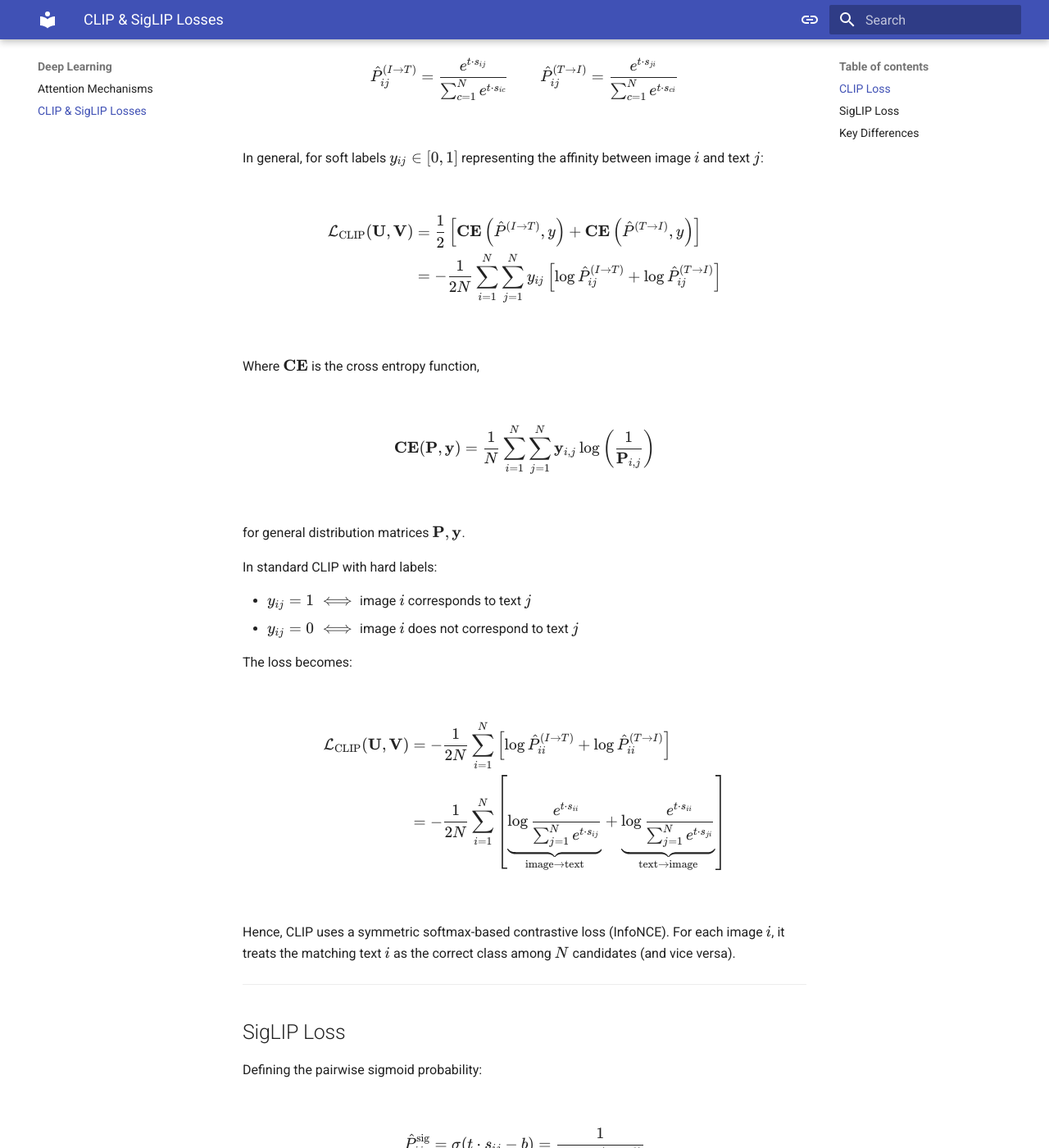
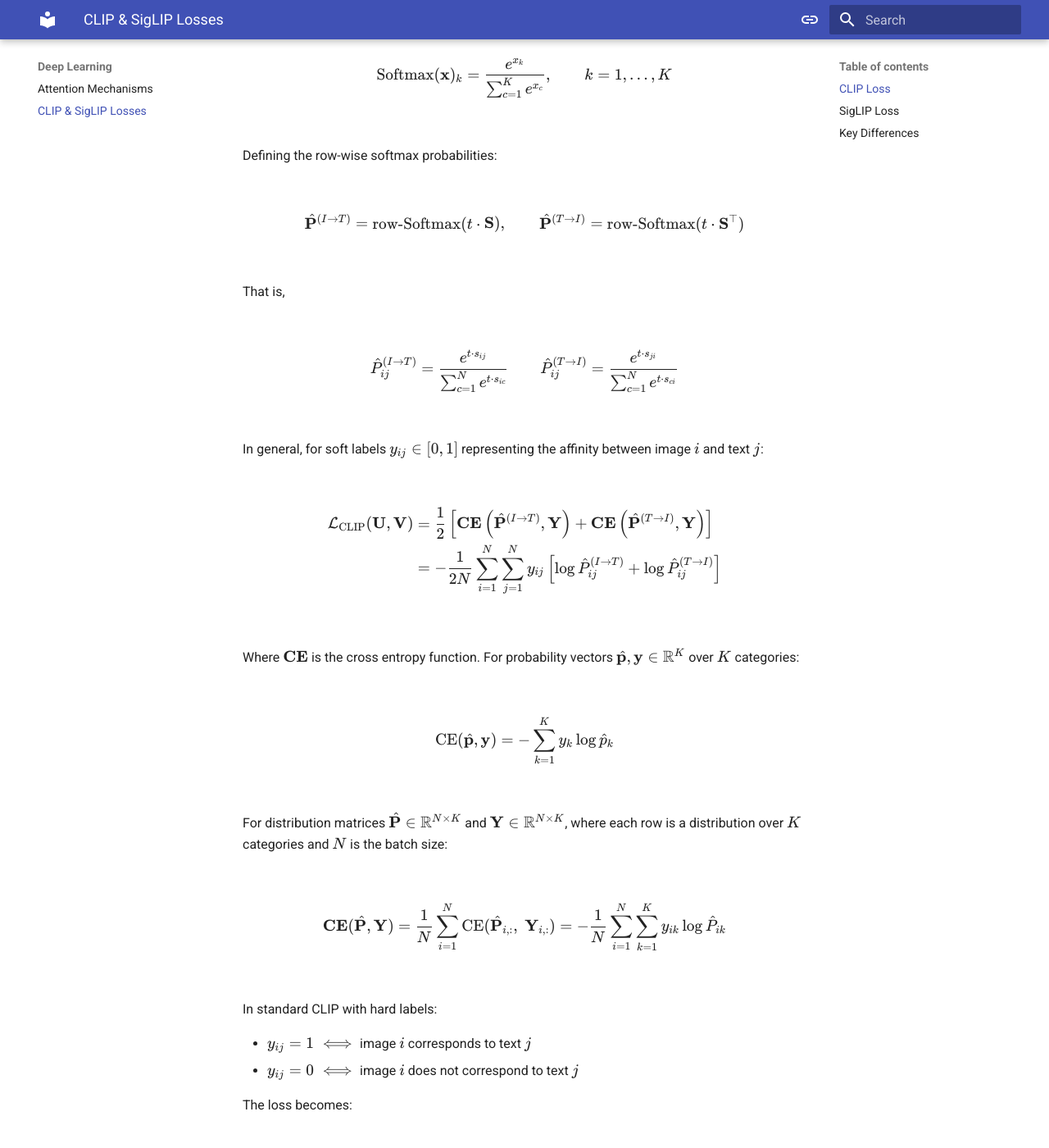
Before and after one commit to JakeRobertBaker/jakerobertbaker.github.io, an MkDocs documentation site: the page built from docs/deep_learning/clip_losses.md, in a window 1280 px wide and 1400 px high, scrolled down 466 px. Shown: the whole window at 82% size. Built offline with MkDocs 1.6.1 and Material for MkDocs 9.7.7, drawn with Linux system fonts in a browser that asks for light colours; some of the changed text lies outside the part shown.

Commit message:
consistent loss clip

```diff
--- a/docs/deep_learning/clip_losses.md
+++ b/docs/deep_learning/clip_losses.md
@@ -11,9 +11,21 @@
 
 ## CLIP Loss
 
+For a vector $\mathbf{x} \in \mathbb{R}^K$, the softmax function is defined as:
+
+$$
+\text{Softmax}(\mathbf{x})_k = \frac{e^{x_k}}{\sum_{c=1}^{K} e^{x_c}}, \qquad k = 1, \ldots, K
+$$
+
 Defining the row-wise softmax probabilities:
 
-<!-- keep this section essentially as is, have one more equals step before the fraction defining it equals to rowise Softmax(P) where above this line you quickly define Softmax(x) -->
+$$
+\hat{\mathbf{P}}^{(I \to T)} = \text{row-Softmax}(t \cdot \mathbf{S}),
+\qquad
+\hat{\mathbf{P}}^{(T \to I)} = \text{row-Softmax}(t \cdot \mathbf{S}^\top)
+$$
+
+That is,
 
 $$
 \hat{P}^{(I \to T)}_{ij} = \frac{e^{t \cdot s_{ij}}}{\sum_{c=1}^{N} e^{t \cdot s_{ic}}}
@@ -27,7 +39,7 @@
 \begin{align*}
 \mathcal{L}_{\text{CLIP}}(\mathbf{U}, \mathbf{V})
 &= \frac{1}{2}
-\left[ \mathbf{CE} \left( \hat{P}^{(I \to T)}, y \right) + \mathbf{CE} \left( \hat{P}^{(T \to I)}, y \right) \right]
+\left[ \mathbf{CE} \left( \hat{\mathbf{P}}^{(I \to T)}, \mathbf{Y} \right) + \mathbf{CE} \left( \hat{\mathbf{P}}^{(T \to I)}, \mathbf{Y} \right) \right]
 \\
 &= -\frac{1}{2N} \sum_{i=1}^{N} \sum_{j=1}^{N} y_{ij} \left[
 \log \hat{P}^{(I \to T)}_{ij} + \log \hat{P}^{(T \to I)}_{ij}
@@ -35,15 +47,17 @@
 \end{align*}
 $$
 
-Where $\mathbf{CE}$ is the cross entropy function,
-
-<!-- Define CE for p hat and y vectors of dimension K = n categories, then define CE for P hat Y hat of dimension NxK where N is batch size, as 1/N sum CE vector(row i P hat, row i Y )-->
+Where $\mathbf{CE}$ is the cross entropy function. For probability vectors $\hat{\mathbf{p}}, \mathbf{y} \in \mathbb{R}^K$ over $K$ categories:
 
 $$
-\mathbf{CE(P,y)} = \frac{1}{N} \sum_{i=1}^{N} \sum_{j=1}^{N} \mathbf{y}_{i,j} \log \left( \frac{1}{\mathbf{P}_{i,j}} \right)
+\text{CE}(\hat{\mathbf{p}}, \mathbf{y}) = -\sum_{k=1}^{K} y_k \log \hat{p}_k
 $$
 
-for general distribution matrices $\mathbf{P}, \mathbf{y}$.
+For distribution matrices $\hat{\mathbf{P}} \in \mathbb{R}^{N \times K}$ and $\mathbf{Y} \in \mathbb{R}^{N \times K}$, where each row is a distribution over $K$ categories and $N$ is the batch size:
+
+$$
+\mathbf{CE}(\hat{\mathbf{P}}, \mathbf{Y}) = \frac{1}{N} \sum_{i=1}^{N} \text{CE}(\hat{\mathbf{P}}_{i,:},\; \mathbf{Y}_{i,:}) = -\frac{1}{N} \sum_{i=1}^{N} \sum_{k=1}^{K} y_{ik} \log \hat{P}_{ik}
+$$
 
 In standard CLIP with hard labels:
 
@@ -84,28 +98,30 @@
 
 In general, for soft labels $y_{ij} \in [0,1]$ representing the affinity between image $i$ and text $j$:
 
-<!-- This section correct but the deinition of BE is wrong. Define BE for matricies and vectores as an C=2 of the CE definition, you can then define it for Nx1 input since 1-p_i and 1-y_i equal y_1 and p_2 under the assumption of disributions. In this equation write Loss SigLIP as sum (i,j) in {1,...N}^2 BCE(p hat, y) for N=1 and C=1 in each sum instance. Then write it as the BE matrix version as in BCE where N the batch size dimension is seentially taking the role of (i,j) (could say that we are flattening the i,j dim) essentially it is BE matrix applied to N=(N^2)xC=2 matrix with a row for each possible pair i,j. This means we have consistent notation of BCE as just CE. -->
+Note that binary cross entropy (BCE) is simply the $C = 2$ case of CE. For a single prediction $\hat{p} \in [0,1]$ and label $y \in \{0,1\}$, the distribution vectors are $\hat{\mathbf{p}} = (\hat{p},\; 1 - \hat{p})$ and $\mathbf{y} = (y,\; 1 - y)$, giving:
+
+$$
+\text{BCE}(\hat{p}, y) = \text{CE}\!\left((\hat{p},\; 1 - \hat{p}),\; (y,\; 1 - y)\right) = -\left[ y \log \hat{p} + (1 - y) \log(1 - \hat{p}) \right]
+$$
+
+Each pair $(i, j)$ contributes one such binary classification. Applying this to every pair:
 
 $$
 \begin{align*}
 \mathcal{L}_{\text{SigLIP}}(\mathbf{U}, \mathbf{V})
-&= \mathbf{BCE}\left( \hat{P}^{\text{sig}}, y \right)
+&= \frac{1}{N^2} \sum_{(i,j) \in \{1,\ldots,N\}^2} \text{BCE}\!\left(\hat{P}^{\text{sig}}_{ij},\; y_{ij}\right)
 \\
-&= -\frac{1}{N} \sum_{i=1}^{N} \sum_{j=1}^{N} \left[
+&= -\frac{1}{N^2} \sum_{i=1}^{N} \sum_{j=1}^{N} \left[
 y_{ij} \log \hat{P}^{\text{sig}}_{ij} + (1 - y_{ij}) \log \left(1 - \hat{P}^{\text{sig}}_{ij}\right)
 \right]
 \end{align*}
 $$
 
-Where $\mathbf{BCE}$ is the binary cross entropy function,
+Equivalently, flattening the $(i,j)$ pairs into a single batch dimension of size $N^2$, this is just the matrix $\mathbf{CE}$ applied to an $N^2 \times 2$ matrix where each row contains $(\hat{P}^{\text{sig}}_{ij},\; 1 - \hat{P}^{\text{sig}}_{ij})$ with corresponding labels $(y_{ij},\; 1 - y_{ij})$:
 
 $$
-\mathbf{BCE(P, y)} = \frac{1}{N} \sum_{i=1}^{N} \sum_{j=1}^{N} \left[
-\mathbf{y}_{ij} \log \frac{1}{\mathbf{P}_{ij}} + (1 - \mathbf{y}_{ij}) \log \frac{1}{1 - \mathbf{P}_{ij}}
-\right]
+\mathcal{L}_{\text{SigLIP}}(\mathbf{U}, \mathbf{V}) = \mathbf{CE}\!\left(\hat{\mathbf{P}}_{\text{flat}},\; \mathbf{Y}_{\text{flat}}\right), \qquad \hat{\mathbf{P}}_{\text{flat}}, \mathbf{Y}_{\text{flat}} \in \mathbb{R}^{N^2 \times 2}
 $$
-
-for general probability matrix $\mathbf{P}$ and label matrix $\mathbf{y}$.
 
 In standard SigLIP with hard labels:
 
```
